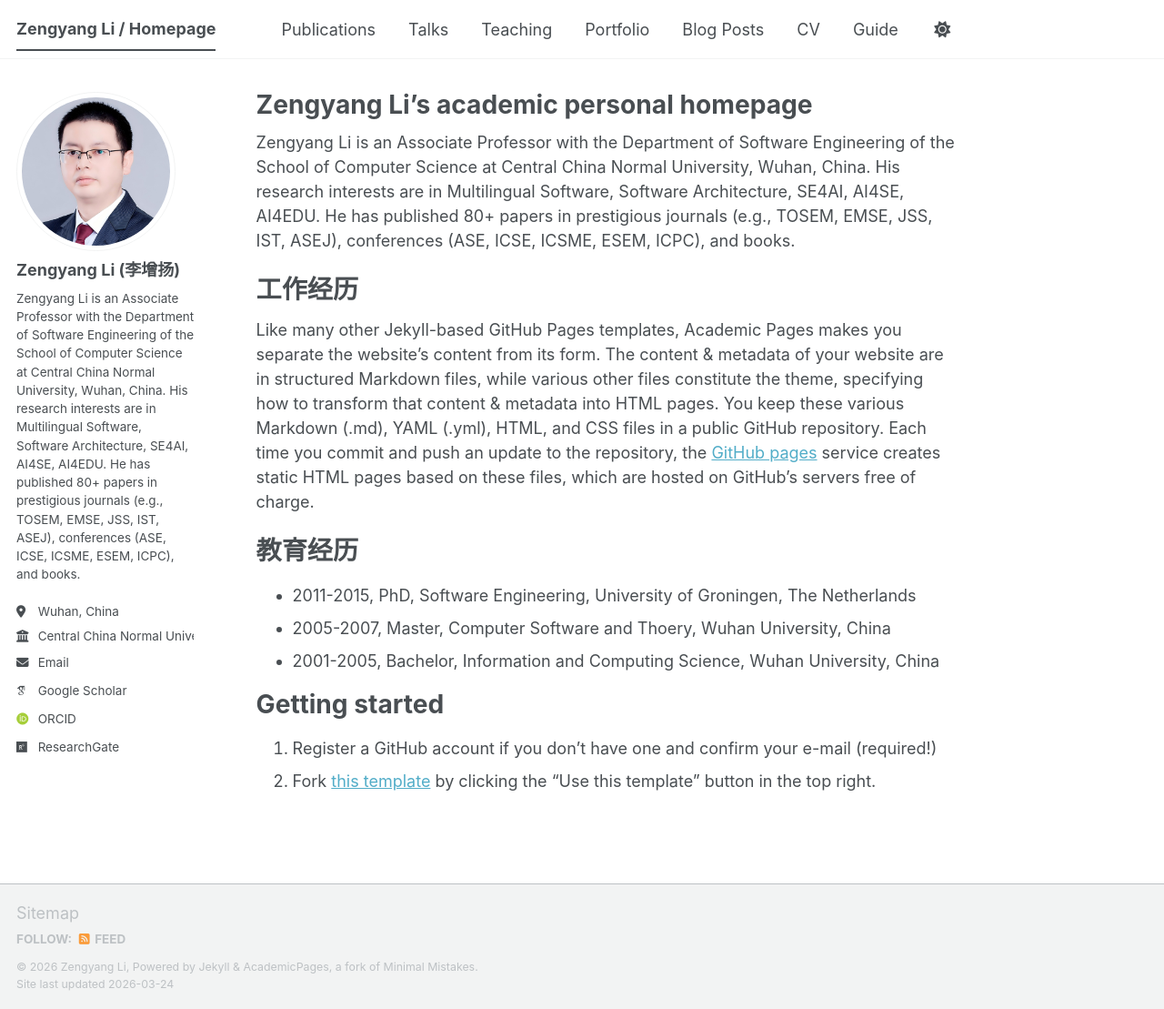
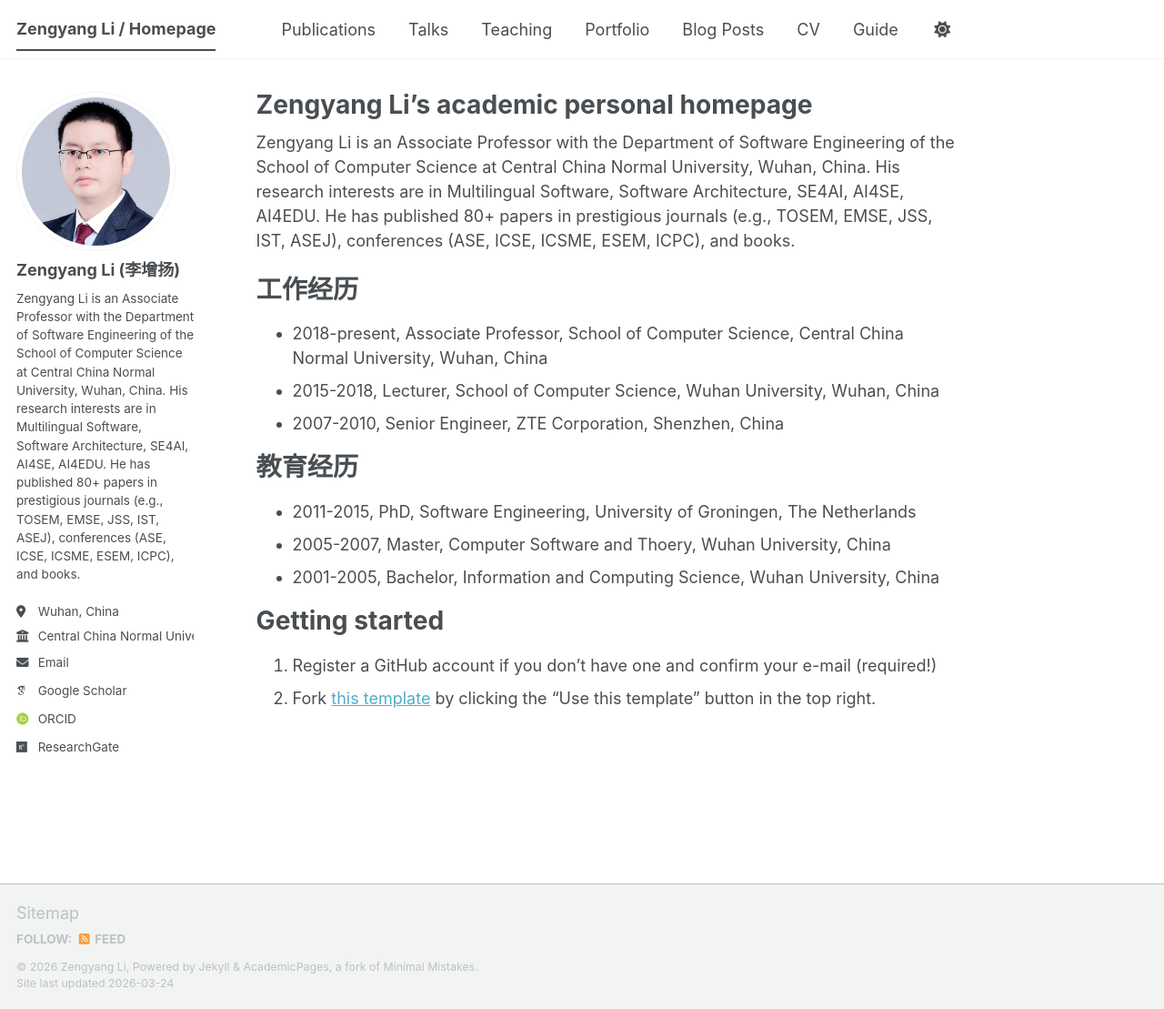
Before and after one commit to zengyang/zengyang.github.io, a Jekyll site: the page built from _pages/about.md, in a window 1280 px wide and 1109 px high. Shown: the whole window at 91% size. Built offline with Jekyll 4.4.1, drawn with Linux system fonts in a browser that asks for light colours; some web fonts are replaced; a script bundle is joined from its source files by our own code; library files that are not in the unit come from our copies.

Commit message:
Update work experience section in about.md

```diff
--- a/_pages/about.md
+++ b/_pages/about.md
@@ -14,7 +14,9 @@ Zengyang Li is an Associate Professor with the Department of Software Engineerin
 
 工作经历
 ======
-Like many other Jekyll-based GitHub Pages templates, Academic Pages makes you separate the website's content from its form. The content & metadata of your website are in structured Markdown files, while various other files constitute the theme, specifying how to transform that content & metadata into HTML pages. You keep these various Markdown (.md), YAML (.yml), HTML, and CSS files in a public GitHub repository. Each time you commit and push an update to the repository, the [GitHub pages](https://pages.github.com/) service creates static HTML pages based on these files, which are hosted on GitHub's servers free of charge.
+- 2018-present, Associate Professor, School of Computer Science, Central China Normal University, Wuhan, China
+- 2015-2018, Lecturer, School of Computer Science, Wuhan University, Wuhan, China
+- 2007-2010, Senior Engineer, ZTE Corporation, Shenzhen, China
 
 教育经历
 ======
```
